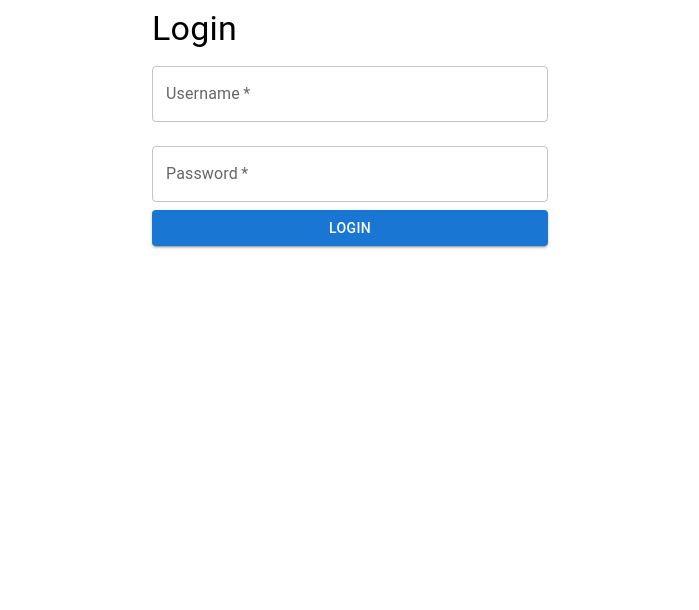
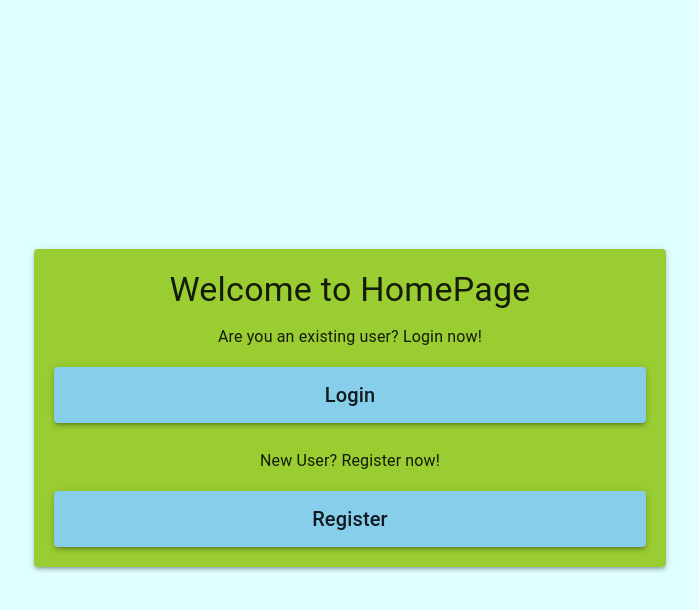
Before and after one commit to patibandalalithphanindra/FullStackProject---Customer-Application, a React (Create React App) app in the folder Frontend/customer/: page / in a window 1280 px wide. Before the commit this address led to /login. Shown: the top 610 px of the page, without its empty margins (290-989 px from the left). Built offline with nearby package versions, Linux system fonts and the light colour scheme.

Commit message:
changes:

```diff
--- a/Frontend/customer/src/App.js
+++ b/Frontend/customer/src/App.js
@@ -1,28 +1,33 @@
-import React from 'react';
-import { Route, Routes,Navigate } from 'react-router-dom';
-import { useAuth } from './service/AuthContext';
-import Login from './components/Login';
-import HomePage from './components/HomePage';
-import Register from './components/Register';
-import CustomersComponent from './components/CustomersComponent';
+import React, { useState } from "react";
+import { Route, Routes } from "react-router-dom";
+import HomePage from "./components/HomePage";
+import Login from "./components/Login";
+import Register from "./components/Register";
+import LandingPage from "./components/LandingPage";
+import { Box } from "@mui/material";
+ function App() {
+  const [isAuthenticated, setIsAuthenticated] = useState(false);
 
-function App() {
-  const { user } = useAuth();
   return (
-    <div>
+    <Box >
       <Routes>
+        <Route path="/" element={<HomePage />} />
+        <Route
+          path="/login"
+          element={<Login setIsAuthenticated={setIsAuthenticated} />}
+        />
         <Route path="/register" element={<Register />} />
-        <Route path="/login" element={<Login />} />
         <Route
-          path="/"
-          element={user ? <HomePage /> : <Navigate to="/login" replace />}
-        />
-        <Route
-          path="/customer"
-          element={user ? <CustomersComponent /> : <Navigate to="/login" replace />}
-        />
+          path="/homepage"
+          element={
+            isAuthenticated ? (
+              <LandingPage />
+            ) : (
+              <Login setIsAuthenticated={setIsAuthenticated} />
+            )
+          }></Route>
       </Routes>
-    </div>
+    </Box>
   );
 }
 
--- a/Frontend/customer/src/components/HomePage.js
+++ /dev/null
@@ -1,34 +0,0 @@
-import React from 'react';
-import { Link } from 'react-router-dom'; // If you are using React Router for navigation
-import Box from '@mui/material/Box';
-import Paper from '@mui/material/Paper';
-import Typography from '@mui/material/Typography';
-
-const HomePage = () => {
-  return (
-    <div>
-      <Typography variant="h4" gutterBottom align='center' padding={5}>
-        Home Page
-      </Typography>
-      <Box display="flex" justifyContent="space-around" paddingTop={5} >
-        <Link to="/customers">
-          <Paper elevation={3} style={{ padding: '20px', cursor: 'pointer' }}>
-            <Typography variant="h6">Customers</Typography>
-          </Paper>
-        </Link>
-        <Link to="/orders">
-          <Paper elevation={3} style={{ padding: '20px', cursor: 'pointer' }}>
-            <Typography variant="h6">Orders</Typography>
-          </Paper>
-        </Link>
-        <Link to="/rewards">
-          <Paper elevation={3} style={{ padding: '20px', cursor: 'pointer' }}>
-            <Typography variant="h6">Rewards</Typography>
-          </Paper>
-        </Link>
-      </Box>
-    </div>
-  );
-};
-
-export default HomePage;
--- /dev/null
+++ b/Frontend/customer/src/components/HomePage/index.js
@@ -0,0 +1,40 @@
+import React from 'react';
+import { Link } from 'react-router-dom';
+import Paper from '@mui/material/Paper';
+import Typography from '@mui/material/Typography';
+import Grid from '@mui/material/Grid';
+import styles from './styles.module.css';
+
+const HomePage = () => {
+  return (
+    <Grid container justifyContent="center" alignItems="center" height="100vh">
+      <Grid item xs={12} sm={6}>
+        <Paper elevation={3} className={styles.paperStyle}>
+          <Typography variant="h4" gutterBottom className={styles.headerText}>
+            Welcome to HomePage
+          </Typography>
+          <div className={styles.cardContent}>
+            <Typography variant="subtitle1" paragraph>
+              Are you an existing user? Login now!
+            </Typography>
+            <Link to="/login" className={styles.linkStyle}>
+              <Paper elevation={3} className={styles.buttonStyle}>
+                <Typography variant="h6">Login</Typography>
+              </Paper>
+            </Link>
+            <Typography variant="subtitle1" style={{ marginTop: '24px' }}>
+              New User? Register now!
+            </Typography>
+            <Link to="/register" className={styles.linkStyle}>
+              <Paper elevation={3} className={styles.buttonStyle}>
+                <Typography variant="h6">Register</Typography>
+              </Paper>
+            </Link>
+          </div>
+        </Paper>
+      </Grid>
+    </Grid>
+  );
+};
+
+export default HomePage;
--- /dev/null
+++ b/Frontend/customer/src/components/HomePage/styles.module.css
@@ -0,0 +1,22 @@
+.paperStyle {
+    padding: 20px;
+    text-align: center;
+    background-color: yellowgreen !important;
+   }
+
+  .linkStyle {
+    text-decoration: none;
+  }
+
+  /* Define class for buttonStyle */
+  .buttonStyle {
+    padding: 12px 24px;
+    cursor: pointer;
+    background-color: skyblue !important;
+    border-radius: 5px;
+    margin-top: 16px;
+  }
+
+  body{
+    background-color : lightcyan;
+  }
--- /dev/null
+++ b/Frontend/customer/src/components/LandingPage.js
@@ -0,0 +1,52 @@
+import React from 'react';
+import { Card, CardContent, Grid, Typography } from '@mui/material';
+import { Link } from 'react-router-dom';
+
+function LandingPage() {
+  const cardStyle = {
+    cursor: 'pointer',
+    marginBottom: '20px',
+  };
+console.log("Landing page")
+  return (
+    <div>
+      <Typography variant="h4" align="center" gutterBottom>
+        Choose among the below
+      </Typography>
+      <Grid container justifyContent="center">
+        <Grid item xs={12} sm={4}>
+          <Link to="/customer" style={{ textDecoration: 'none' }}>
+            <Card style={cardStyle}>
+              <CardContent>
+                <Typography variant="h5">Customer</Typography>
+                <Typography variant="body2">Click here to view Customer information.</Typography>
+              </CardContent>
+            </Card>
+          </Link>
+        </Grid>
+        <Grid item xs={12} sm={4}>
+          <Link to="/order" style={{ textDecoration: 'none' }}>
+            <Card style={cardStyle}>
+              <CardContent>
+                <Typography variant="h5">Order</Typography>
+                <Typography variant="body2">Click here to view Order details.</Typography>
+              </CardContent>
+            </Card>
+          </Link>
+        </Grid>
+        <Grid item xs={12} sm={4}>
+          <Link to="/rewards" style={{ textDecoration: 'none' }}>
+            <Card style={cardStyle}>
+              <CardContent>
+                <Typography variant="h5">Rewards</Typography>
+                <Typography variant="body2">Click here to check Rewards status.</Typography>
+              </CardContent>
+            </Card>
+          </Link>
+        </Grid>
+      </Grid>
+    </div>
+  );
+}
+
+export default LandingPage;
--- a/Frontend/customer/src/components/Login.js
+++ b/Frontend/customer/src/components/Login/index.js
@@ -3,7 +3,7 @@ import { Button, Container, TextField, Typography } from '@mui/material';
 import axios from 'axios';
 import { useNavigate } from 'react-router-dom';
 
-function Login({ history }) {
+function Login({ setIsAuthenticated }) {
   const [formData, setFormData] = useState({
     name: '',
     password: ''
@@ -17,12 +17,13 @@ function Login({ history }) {
 
   const handleLogin = async (e) => {
     e.preventDefault();
+
     try {
       const response = await axios.post('http://localhost:8080/user/authenticate', formData);
 
       if (response.status === 200) {
-
-        navigate('/'); // Redirect to the homepage on successful login
+       setIsAuthenticated(true);
+       navigate('/homepage'); // Redirect to the homepage on successful login
       } else {
         // Handle login error
       }
--- a/Frontend/customer/src/index.js
+++ b/Frontend/customer/src/index.js
@@ -5,8 +5,7 @@ import React from 'react';
 import { createRoot } from 'react-dom/client';
 import { BrowserRouter as Router } from 'react-router-dom';
 import App from './App';
-
-const root = createRoot(document.getElementById('root'));
+ const root = createRoot(document.getElementById('root'));
 
 root.render(
   <Router>
```
Also changed, not shown: Frontend/customer/src/App.css (deleted, +0 -38 lines), Frontend/customer/src/service/ProtectedRoute.js (deleted, +0 -23 lines).
